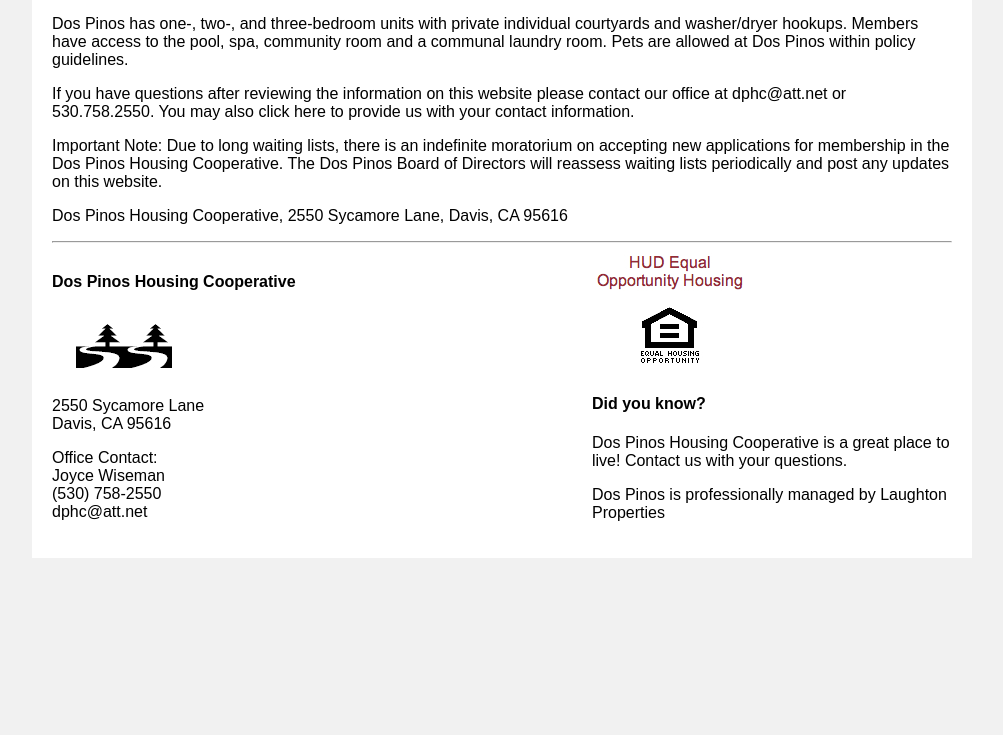
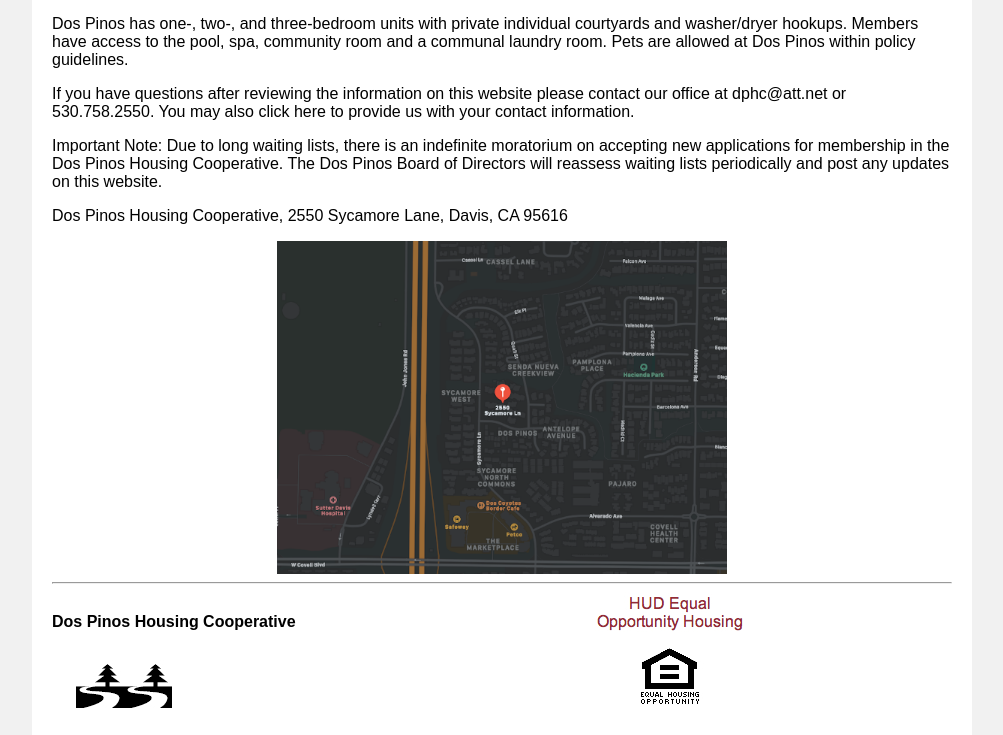
Before and after one commit to charliebrewer/dos_pinos, a React app: page / in a window 1280 px wide. Shown: the part 595-1330 px from the top of the page, without its empty margins (138-1141 px from the left). Before the commit the page ends 1161 px from the top, so only its background shows below. Built offline with nearby package versions, Linux system fonts and the light colour scheme.

Commit message:
Added map to welcome.

```diff
--- a/src/pages/Welcome.tsx
+++ b/src/pages/Welcome.tsx
@@ -1,4 +1,13 @@
 import React from 'react';
+import styled from 'styled-components';
+import map from '../assets/map.png';
+
+const CenteredImg = styled.img`
+  display: block;
+  margin-left: auto;
+  margin-right: auto;
+  width: 50%;
+`;
 
 export default () => {
   return (
@@ -46,6 +55,10 @@
       </p>
 
       <p>Dos Pinos Housing Cooperative, 2550 Sycamore Lane, Davis, CA 95616</p>
+
+      <a href="https://goo.gl/maps/WpcpBiuN3q8NAXzy9" target="_blank">
+        <CenteredImg src={map} />
+      </a>
     </div>
   );
 };
```
